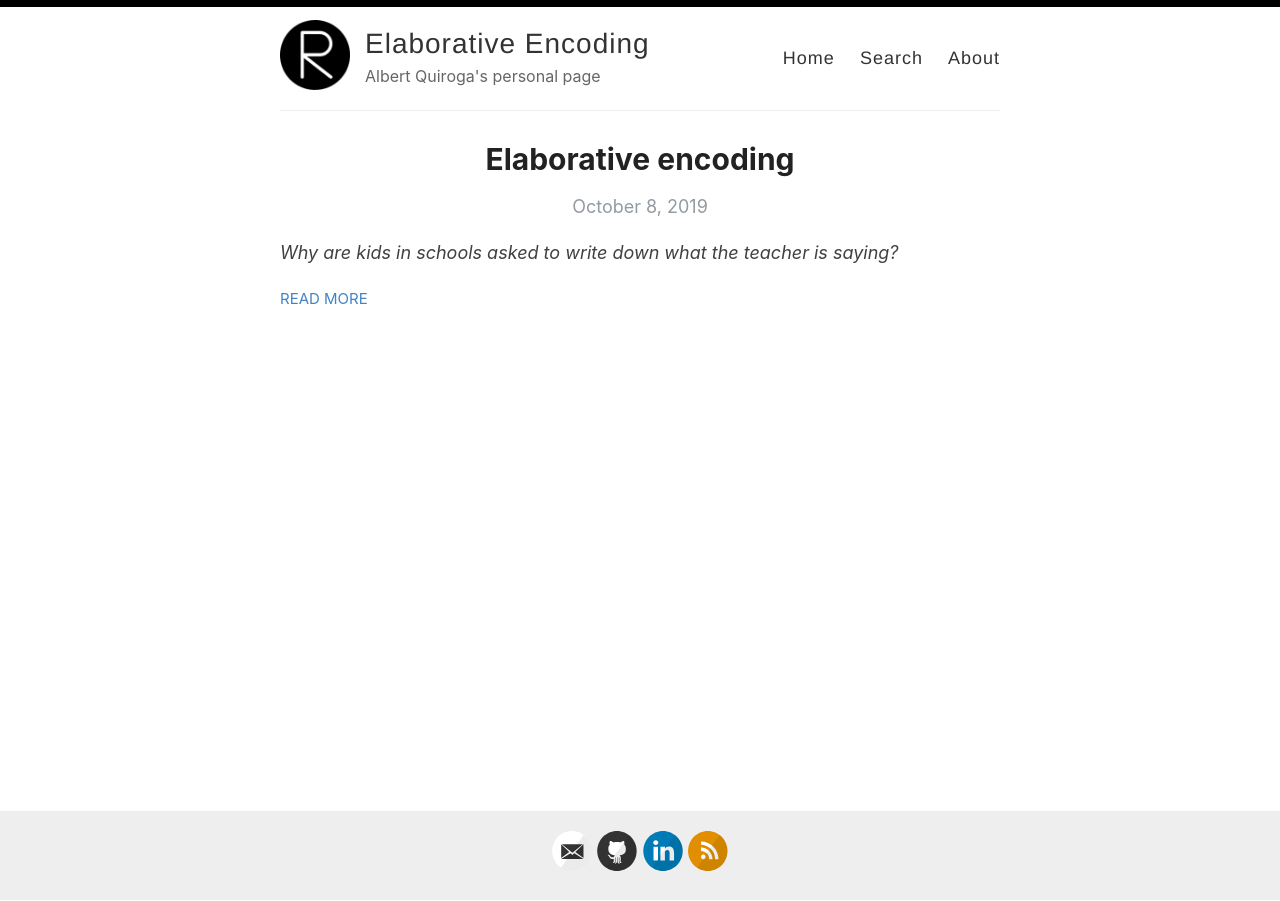
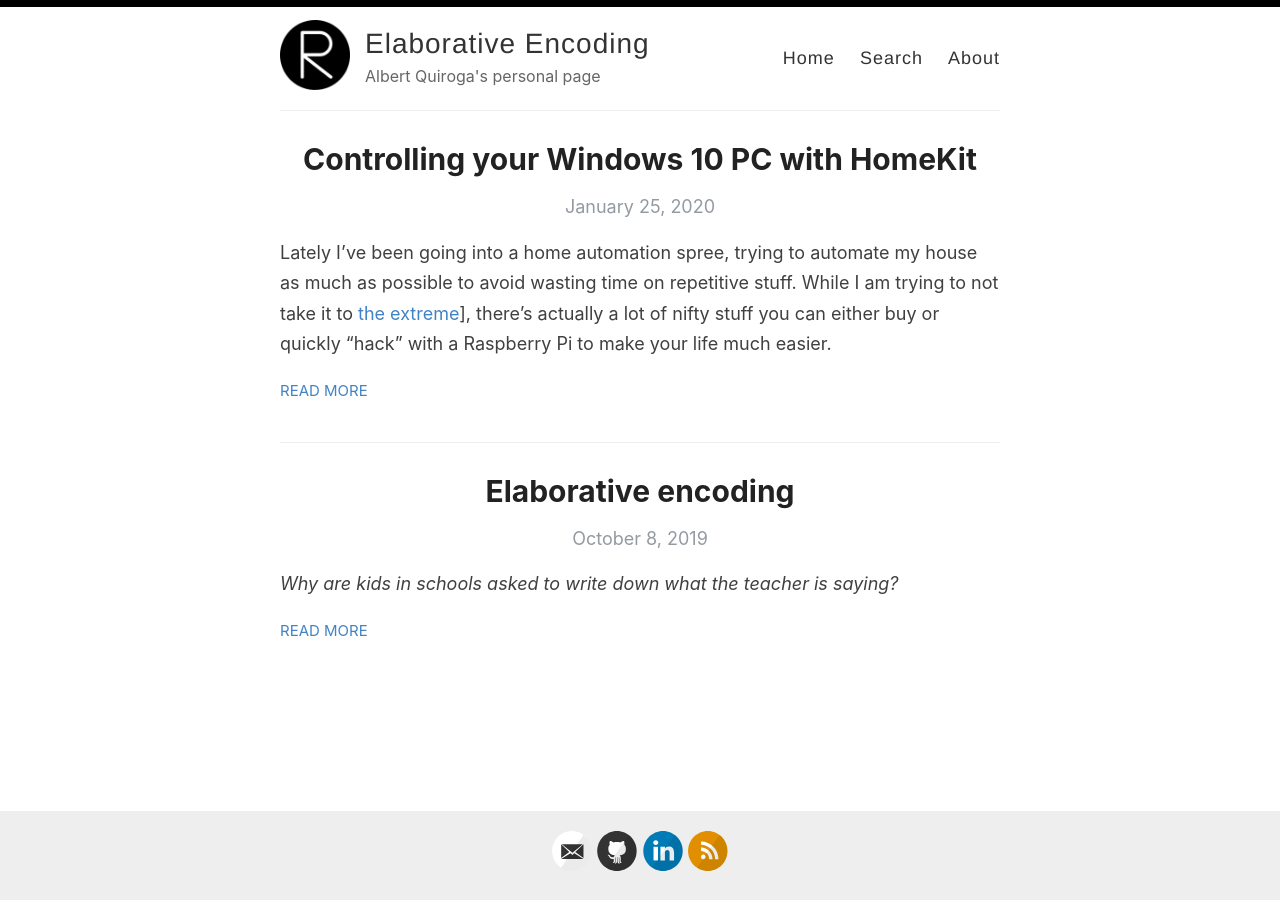
Before and after one commit to albertquiroga/albertquiroga.github.io, a Jekyll site: the page built from index.html, in a window 1280 px wide. Built offline with Jekyll 4.4.1, drawn with Linux system fonts in a browser that asks for light colours; the list of posts is cut into pages by our own code; some of the changed lines change nothing that is shown.

Commit message:
New post: "Controlling your Windows 10 PC with HomeKit"
Fixed formatting in the about page.

````diff
--- /dev/null
+++ b/_posts/2020-01-25-controlling-your-windows-10-pc-with-homekit.md
@@ -0,0 +1,89 @@
+---
+layout: post
+title: Controlling your Windows 10 PC with HomeKit
+categories: [homekit, domotics]
+---
+
+Lately I've been going into a home automation spree, trying to automate my house as much as possible to avoid wasting time on repetitive stuff. While I am trying to not take it to [the extreme](https://github.com/NARKOZ/hacker-scripts)], there's actually a lot of nifty stuff you can either buy or quickly "hack" with a Raspberry Pi to make your life much easier.
+
+While I started by getting a cheap Echo Dot and running everything with Alexa, I quickly felt the system to be quite limited and messy - just like many other Amazon apps, the Alexa app has a very weird UI that seems to not have the main focus on home automation. Also, the routines you can build in there are quite limited. So I decided to look for alternatives:
+
+* [Google's solutions](https://store.google.com/ie/category/connected_home) seem to be pretty good, but I don't want to wire tap my entire house for them.
+* [Home Assistant](https://www.home-assistant.io/) and the rest of the "indie" solutions are very powerful, but a pain in the arse to set up and configure, and they also don't give me the confidence that a solution backed by a big company does. You also need to pay a monthly subscription to have access to everything.
+* [Apple's HomeKit](https://developer.apple.com/homekit/) is on a very weird spot because of their greediness with the MFi program. While being a very robust and technically compliant solution, and being the only AAA option that seems to respect your privacy, there very few accessories that work with it and the ones that do tend to be quite expensive. That is, until you find [Homebridge](https://homebridge.io/).
+
+Homebridge is a NodeJS solution that runs as a server and basically emulates a bridge (like the ones you get with stuff like Phillips Hue) through which you can add your own programmed accessories. You define your own scripts (that do things like interact with the REST API of a smart plug to control it), and Homebridge will expose them to HomeKit as HomeKit-defined accessories.
+
+This means that anyone with enough skills can define Homekit accessories that not just control smart home stuff, but basically do anything. You can define a light switch in Homekit that instead of controlling a light, runs an SSH command. Or in the case of this blogpost, you can run a complex set of commands to turn on, monitor and turn off a Windows PC - like [Alex Gustaffson](https://github.com/AlexGustafsson) did in [homebridge-wol](https://www.npmjs.com/package/homebridge-wol).
+
+Since Microsoft woke up and started doing interesting stuff with Windows 10 now [you can remotely control your PC via SSH](https://news.ycombinator.com/item?id=15904265), which means you can turn it on/off at will from something like a Raspberry Pi.
+
+Let's get started.
+
+# Getting the OpenSSH server in Windows 10
+
+Microsoft prepared [very good docs for it](https://docs.microsoft.com/en-us/windows-server/administration/openssh/openssh_install_firstuse), but basically:
+
+1. Go to Windows 10 settings
+2. Go to apps
+3. Click in 'Optional features'
+4. Click in 'Add a feature'
+5. Select 'OpenSSH server'. You can install the client too for fun.
+6. Reboot
+
+Now there will be a new service for the SSH daemon, which you will have to configure to accept incoming connections. Since we are not idiots we'll also configure it to reject password authentication and only accept SSH keys. The configuration process for this is a pain in the arse due to the differences between Linux users and Windows ones, and user [n0rd](https://stackoverflow.com/users/31782/n0rd) made [a very good guide for it in StackOverflow](https://stackoverflow.com/a/50502015). Follow it to generate the keys and configure the service properly, then edit the `C:\ProgramData\ssh\sshd_config` file to set the `#PasswordAuthentication yes` to `PasswordAuthentication no`.
+
+If you are wondering what your Windows username is (since Microsoft made a clusterfuck of it now that you login with your Microsoft account), you can retrieve it via the windows shell:
+
+1. In Windows, press the Windows key + R
+2. Type `cmd`, hit enter
+3. In the command shell, use the `whoami` command to get your username. You'll get something like:
+
+`DESKTOP\john`
+
+The username is the 'john' part, 'DESKTOP' is your computer's network name which is not needed.
+
+You will also have to configure [wake-on-lan](https://en.wikipedia.org/wiki/Wake-on-LAN) for your computer. There's a lot of tutorials online for it (like [this one](https://www.google.com/url?sa=t&rct=j&q=&esrc=s&source=web&cd=3&cad=rja&uact=8&ved=2ahUKEwiq6ej2_p7nAhW0QUEAHf-3BWIQFjACegQIDBAH&url=https%3A%2F%2Fwww.groovypost.com%2Fhowto%2Fenable-wake-on-lan-windows-10%2F&usg=AOvVaw2f4sTifO9oM4WmI7Rz4Qaw)) so I won't go through it, but keep in mind this is something you'll most likely also need to enable on the BIOS for it to work - and not all motherboards support it. Google your motherboard model plus 'wake on lan' for more info.
+
+Now you can try to log into your computer and control it. Log into a second computer within the same LAN and ssh into your Windows computer:
+
+`ssh -i <your_private_key_file> <username>@<ip_address>`
+
+If it worked, you should see the Windows command shell. Run the following to initiate shutdown in 30 seconds:
+
+`shutdown /a /t 30`
+
+You should see a system notification in your Windows computer warning you of the remote-initiated shutdown, and the computer should automatically power off in 30 seconds. Now in order to wake it up, send a magic packet to the MAC address of your computer's network interface. If you are running this from a Raspberry Pi you'll probably have Raspbian which means you'll have the `wakeonlan` command already available, but if not a quick Google search should show you a thousand billion tools to do it:
+
+`wakeonlan <your_mac_address>`
+
+Your computer should now boot up if wake-on-lan is properly configured.
+
+# Installing and configuring Homebridge
+
+I would simply recommend Homebridge's own tutorials on how to install the software and run it as a service, they are very good. Again, you should probably run this on Raspbian so the guide would be [this one](https://github.com/nfarina/homebridge/wiki/Install-Homebridge-on-Raspbian). Once it's installed, install the `homebridge-wol` package through npm. Now there's a small modification you'll have to do to the process detailed in the Homebridge wiki: in order to run ssh commands, the `homebridge` service user you create in the guide will need a home directory to create the `.ssh` directory. You can do so by running:
+
+`mkhomedir_helper homebridge`
+
+ Keep in mind you'll also need to provide the private key to authenticate via SSH in a directory that is accesible by the `homebridge` user.
+
+ Now you'll have to add your Windows laptop to Homebridge as an accessory. Here's a configuration sample, similar to the ones found in the `homebridge-wol` package information:
+
+ ```
+"accessories": [
+  {
+    "accessory": "NetworkDevice",
+    "name": "Windows PC",
+    "mac": "<your_mac_address>",
+    "ip": "<your_ip_address>",
+    "pingInterval": 30,
+    "wakeGraceTime": 30,
+    "shutdownGraceTime": 30,
+    "shutdownCommand": "ssh -i <your_ssh_key> <username>@<your_ip_address> shutdown /s /t 15"
+  }
+]
+ ```
+
+Restart the Homebridge service and your Windows computer should show up as a lights switch in your iOS Home app.
+
+Enjoy!
````
Also changed, not shown: _pages/about.md (+1 -0 lines).
